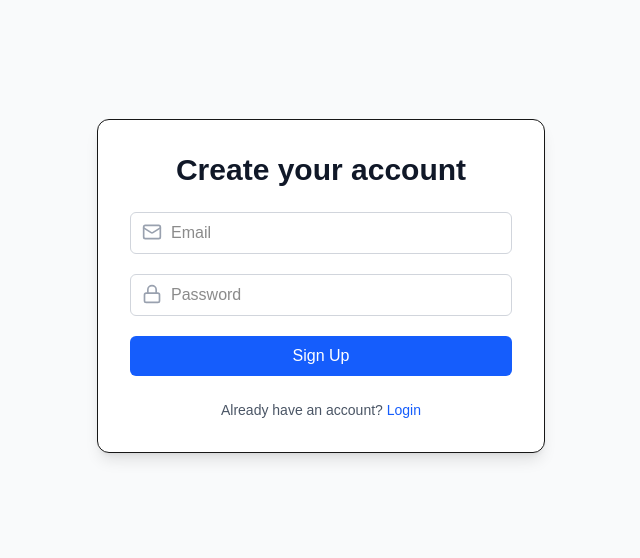
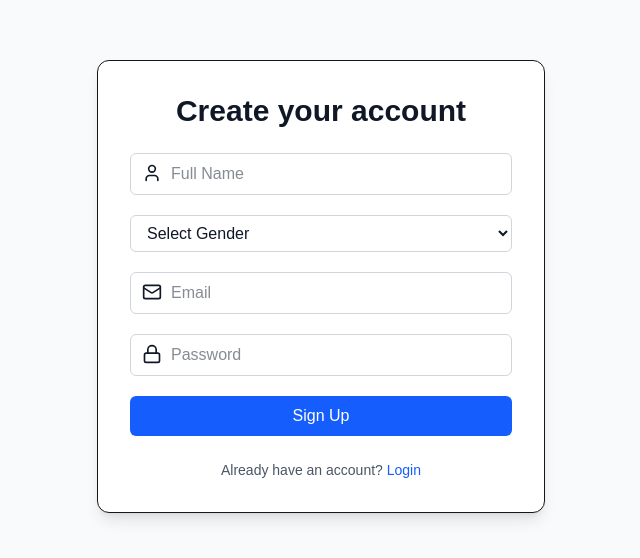
Before and after one commit to Chala751/auth-app, a Next.js app: page / in a window 1280 px wide. Shown: the part 114-672 px from the top of the page, without its empty margins (319-959 px from the left). Built offline with nearby package versions, Linux system fonts and the light colour scheme.

Commit message:
registration page fixed added gender also

```diff
--- a/app/api/register/route.ts
+++ b/app/api/register/route.ts
@@ -3,7 +3,7 @@ import prisma from '@/lib/prisma'
 import { hash } from 'bcrypt'
 
 export async function POST(req: Request) {
-  const { email, password } = await req.json()
+  const { name, gender, email, password } = await req.json()
 
   const userExists = await prisma.user.findUnique({ where: { email } })
   if (userExists) {
@@ -13,7 +13,12 @@ export async function POST(req: Request) {
   const hashedPassword = await hash(password, 10)
 
   await prisma.user.create({
-    data: { email, password: hashedPassword },
+    data: {
+      name,
+      gender,
+      email,
+      password: hashedPassword,
+    },
   })
 
   return NextResponse.json({ success: true })
--- a/app/page.tsx
+++ b/app/page.tsx
@@ -3,10 +3,12 @@
 import { useState } from 'react'
 import axios from 'axios'
 import { useRouter } from 'next/navigation'
-import { Mail, Lock } from 'lucide-react'
+import { Mail, Lock, User } from 'lucide-react'
 
 export default function Home() {
   const router = useRouter()
+  const [name, setName] = useState('')
+  const [gender, setGender] = useState('')
   const [email, setEmail] = useState('')
   const [password, setPassword] = useState('')
   const [error, setError] = useState('')
@@ -18,8 +20,10 @@ export default function Home() {
     setSuccess(false)
 
     try {
-      await axios.post('/api/register', { email, password })
+      await axios.post('/api/register', { name, gender, email, password })
       setSuccess(true)
+      setName('')
+      setGender('')
       setEmail('')
       setPassword('')
       setTimeout(() => {
@@ -36,30 +40,58 @@ export default function Home() {
         <h2 className="text-center text-3xl font-bold text-gray-900">Create your account</h2>
 
         <form onSubmit={handleSubmit} className="space-y-5">
+          {/* Name */}
           <div className="relative">
-            <Mail className="absolute left-3 top-2.5 h-5 w-5 text-gray-400" />
+            <User className="absolute left-3 top-2.5 h-5 w-5 text-gray-900" />
+            <input
+              type="text"
+              placeholder="Full Name"
+              className="w-full pl-10 pr-3 py-2 border border-gray-300 rounded-md focus:outline-none focus:ring-2 focus:ring-blue-500 text-gray-900"
+              value={name}
+              onChange={(e) => setName(e.target.value)}
+              required
+            />
+          </div>
+
+          {/* Gender */}
+          <select
+            value={gender}
+            onChange={(e) => setGender(e.target.value)}
+            required
+            className="w-full px-3 py-2 border border-gray-300 rounded-md focus:outline-none focus:ring-2 focus:ring-blue-500 text-gray-900"
+          >
+            <option value="">Select Gender</option>
+            <option value="male">Male</option>
+            <option value="female">Female</option>
+          </select>
+
+          {/* Email */}
+          <div className="relative">
+            <Mail className="absolute left-3 top-2.5 h-5 w-5 text-gray-900" />
             <input
               type="email"
               placeholder="Email"
-              className="w-full pl-10 pr-3 py-2 border border-gray-300 rounded-md focus:outline-none focus:ring-2 focus:ring-blue-500"
+              className="w-full pl-10 pr-3 py-2 border border-gray-300 rounded-md focus:outline-none focus:ring-2 focus:ring-blue-500 text-gray-900"
               value={email}
               onChange={(e) => setEmail(e.target.value)}
               required
             />
           </div>
 
+          {/* Password */}
           <div className="relative">
-            <Lock className="absolute left-3 top-2.5 h-5 w-5 text-gray-400" />
+            <Lock className="absolute left-3 top-2.5 h-5 w-5 text-gray-900" />
             <input
               type="password"
               placeholder="Password"
-              className="w-full pl-10 pr-3 py-2 border border-gray-300 rounded-md focus:outline-none focus:ring-2 focus:ring-blue-500"
+              className="w-full pl-10 pr-3 py-2 border border-gray-300 rounded-md focus:outline-none focus:ring-2 focus:ring-blue-500 text-gray-900"
               value={password}
               onChange={(e) => setPassword(e.target.value)}
               required
             />
           </div>
 
+          {/* Submit */}
           <button
             type="submit"
             className="w-full bg-blue-600 text-white py-2 rounded-md hover:bg-blue-700 transition"
```
